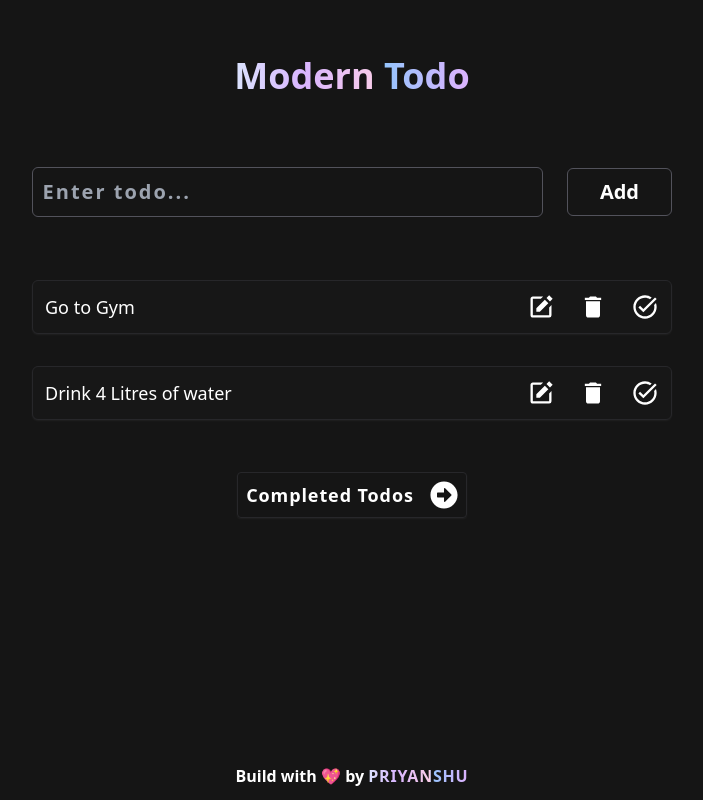
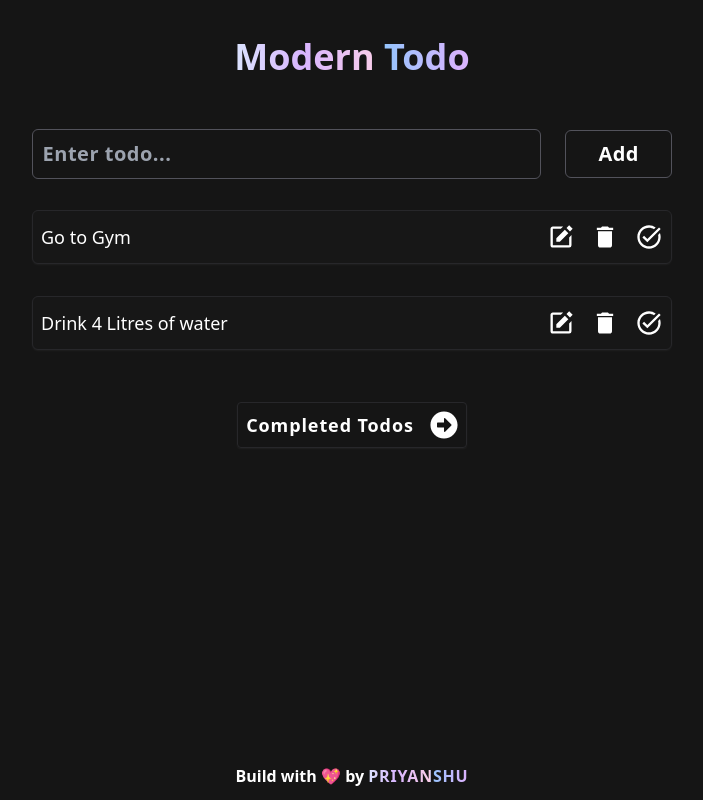
Before and after one commit to Priyanshu-Kayarkar10/Modern-Todo-with-react, a React (Vite) app: page / in a window 1280 px wide. Shown: the whole page, without its empty margins (288-991 px from the left). Built offline with nearby package versions, Linux system fonts and the light colour scheme.

Commit message:
Add UI updated and bug fixed.

```diff
--- a/src/App.jsx
+++ b/src/App.jsx
@@ -68,7 +68,7 @@ function App() {
 
   return (
     <main className="bg-n1 text-white w-full h-screen font-poppins flex-col pb-10 overflow-y-scroll ">
-      <div className="flex items-center justify-center h-[20%] ">
+      <div className="flex items-center justify-center h-[15%] ">
         <h1 className=" md:text-4xl text-3xl font-extrabold bg-clip-text text-transparent bg-[linear-gradient(to_right,theme(colors.blue.300),theme(colors.purple.300),theme(colors.purple.300),theme(colors.pink.200),theme(colors.blue.100),theme(colors.purple.300),theme(colors.pink.200))] bg-[length:200%_auto] animate-gradient">
           Modern Todo
         </h1>
@@ -85,7 +85,7 @@ function App() {
         todos={todos}
         taskComplete={taskComplete} />
 
-        <div className=" absolute flex items-center pb-2 w-full bottom-0 h-[5%] justify-center  ">
+        <div className=" fixed flex items-center pb-2 w-full bottom-0 h-[5%] justify-center  ">
           <h1 className="font-semibold" >Build with 💖 by <span className="  font-extrabold bg-clip-text tracking-wider text-transparent bg-[linear-gradient(to_right,theme(colors.blue.300),theme(colors.purple.300),theme(colors.purple.300),theme(colors.pink.200),theme(colors.blue.100),theme(colors.purple.300),theme(colors.pink.200))] bg-[length:200%_auto] animate-gradient">
           PRIYANSHU
         </span></h1>
--- a/src/Components/TodoInput.jsx
+++ b/src/Components/TodoInput.jsx
@@ -14,7 +14,7 @@ const TodoInput = ({ addTodo }) => {
         }}
         value={todoValue}
         onChange={(e) => setTodoValue(e.target.value)}
-        className="outline-none tracking-widest w-full bg-transparent border border-1 border-zinc-600 rounded-md px-3 p-2 md:p-[0.6rem] text-md md:text-xl text-white"
+        className="outline-none tracking-wide w-full bg-transparent border border-1 border-zinc-600 rounded-md px-3 p-2 md:p-[0.6rem] text-md md:text-xl text-white"
         type="text"
         placeholder="Enter todo..."
       />
@@ -23,7 +23,7 @@ const TodoInput = ({ addTodo }) => {
           addTodo(todoValue);
           setTodoValue("");
         }}
-        className="p-1 text-lg border border-1 border-zinc-600 hover:bg-zinc-800 hover:opacity-[.8] active:opacity-[0.4] px-6 rounded-md md:px-8 md:p-[0.4rem] md:text-xl lg:py-[0.54rem] lg:px-[2rem] text-md"
+        className="p-[0.4rem] text-lg border border-1 border-zinc-600 tracking-wide font-semibold sm:hover:bg-zinc-800 hover:opacity-[.8] active:opacity-[0.4] px-6 rounded-md md:px-8 md:p-[0.4rem] md:text-xl lg:py-[0.54rem] lg:px-[2rem] text-md"
         type="submit"
       >
         Add
--- a/src/Components/TodoList.jsx
+++ b/src/Components/TodoList.jsx
@@ -30,14 +30,14 @@ const TodoList = ({ completedTodos, todos, deleteTodo, editTodo, taskComplete, d
           setIsEditTodoActive(false);
         }
       }}
-      className=" min-h-[84%] mt-2 sm:mt-4 pt-8 px-8 flex flex-col items-start  gap-y-8 text-md md:text-lg md:px-[10rem] xl:px-[20rem]"
+      className=" min-h-[84%]  px-8 flex flex-col items-start mt-4 gap-y-8 text-md md:text-lg md:px-[10rem] xl:px-[20rem]"
     >
       {todos.map((todo, index) => (
         <li
-          className="flex items-center p-3 rounded-sm border shadow-sm shadow-white/5 border-zinc-800 md:rounded-md overflow-hidden justify-between bg-neutral-900 w-full transition-transform transform scale-1 animate-scale-up"
+          className=" sm:hover:bg-neutral-800 flex items-center p-2 rounded-sm border shadow-sm shadow-zinc-200/5 border-zinc-800 md:rounded-md overflow-hidden justify-between bg-neutral-900 w-full transition-transform transform scale-1 animate-scale-up-fast"
           key={index}
         >
-          <div className="flex-1 mr-10  break-words">
+          <div className="flex-1 mr-6  break-words">
             {isEditTodoActive && currentElementId == index ? (
               <>
                 <input
@@ -53,14 +53,14 @@ const TodoList = ({ completedTodos, todos, deleteTodo, editTodo, taskComplete, d
                   }}
                   value={editedValue}
                   onChange={(e) => setEditedValue(e.target.value)}
-                  className="p-1 md:p-2 bg-transparent border border-1 md:w-[40rem] border-neutral-500 rounded-sm outline-none text-sm w-full"
+                  className="p-1 md:p-2  bg-transparent border border-1 md:w-[40rem] border-neutral-500 rounded-sm outline-none text-sm w-full"
                   type="text"
                 />
-                <span></span>
+                <span className="hidden" ></span>
               </>
 
             ) : (
-              <div className="whitespace-pre-wrap">{todo}</div>
+              <div className=" py-1 whitespace-pre-wrap">{todo}</div>
             )}
           </div>
           <div
@@ -68,7 +68,7 @@ const TodoList = ({ completedTodos, todos, deleteTodo, editTodo, taskComplete, d
             onClick={(e) => {
               setCurrentElementId(e.currentTarget.id);
             }}
-            className="flex gap-6 items-center justify-center select-none"
+            className="flex  gap-4 items-center justify-center select-none"
           >
             <BiSolidEdit
               onClick={() => {
@@ -76,15 +76,15 @@ const TodoList = ({ completedTodos, todos, deleteTodo, editTodo, taskComplete, d
                 setIsEditTodoActive(true);
                 setCurrentElementId(index);
               }}
-              className="cursor-pointer hover:opacity-[0.65] active:opacity-[0.2] w-6 h-6 md:w-7 md:h-7"
+              className="cursor-pointer sm:hover:opacity-[0.65] active:opacity-[0.2] w-5 h-5 md:w-7 md:h-7"
             />
             <MdDelete
               onClick={() => deleteTodo(index)}
-              className="cursor-pointer hover:text-red-600 active:opacity-[0.15] w-6 h-6 md:w-7 md:h-7"
+              className="cursor-pointer sm:hover:text-red-600 active:opacity-[0.15] w-5 h-5 md:w-7 md:h-7"
             />
             <MdOutlineTaskAlt
               onClick={() => { taskComplete(index) }}
-              className="cursor-pointer sm:hover:text-green-600 active:opacity-[0.2]  w-6 h-6 md:w-7 md:h-7"
+              className="cursor-pointer sm:hover:text-green-600 active:opacity-[0.2]  w-5 h-5 md:w-7 md:h-7"
             />
           </div>
         </li>
@@ -98,15 +98,15 @@ const TodoList = ({ completedTodos, todos, deleteTodo, editTodo, taskComplete, d
           onClick={() => {
             setIsCompletedTodoActive(!isCompletedTodoActive)
           }}
-          className="font-bold tracking-wider p-2 border rounded border-zinc-800 flex items-center justify-center gap-x-4 shadow-sm shadow-white/5 hover:opacity-[0.5] " >Completed Todos
+          className="font-bold tracking-wider p-2 border rounded border-zinc-800 flex items-center active:opacity-[0.5] justify-center gap-x-4 shadow-sm shadow-white/5 hover:opacity-[0.5] " >Completed Todos
           {
             isCompletedTodoActive ? (
               <span><FaArrowAltCircleDown
-                className="cursor-pointer   w-6 h-6 md:w-7 md:h-7"
+                className="cursor-pointer active:opacity-[0.5] w-5 h-5 md:w-7 md:h-7"
               /></span>
             ) : (
               <span><FaArrowAltCircleRight
-                className="cursor-pointer   w-6 h-6 md:w-7 md:h-7"
+                className="cursor-pointer active:opacity-[0.5] w-5 h-5 md:w-7 md:h-7"
               /></span>
             )
           }
@@ -126,11 +126,11 @@ const TodoList = ({ completedTodos, todos, deleteTodo, editTodo, taskComplete, d
 
                       <span className="flex items-center justify-center gap-x-5 " >
                         <MdDelete
-                          onClick={()=> {
+                          onClick={() => {
                             deleteCompletedTodo(index)
                           }}
                           className="cursor-pointer
-                          hover:text-red-600 active:opacity-[0.2]  w-6 h-6 md:w-7 md:h-7"
+                          sm:hover:text-red-600 active:opacity-[0.2]  w-6 h-6 md:w-7 md:h-7"
                         />
 
                         <MdOutlineTaskAlt
```
